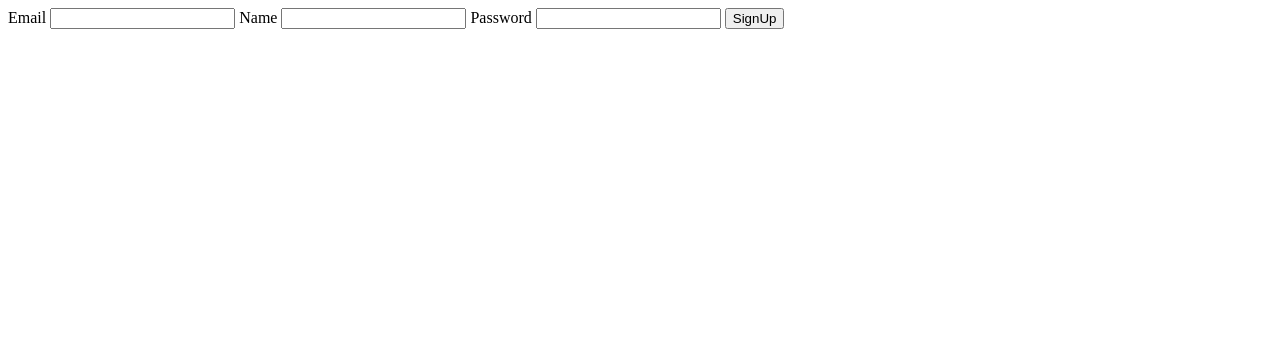
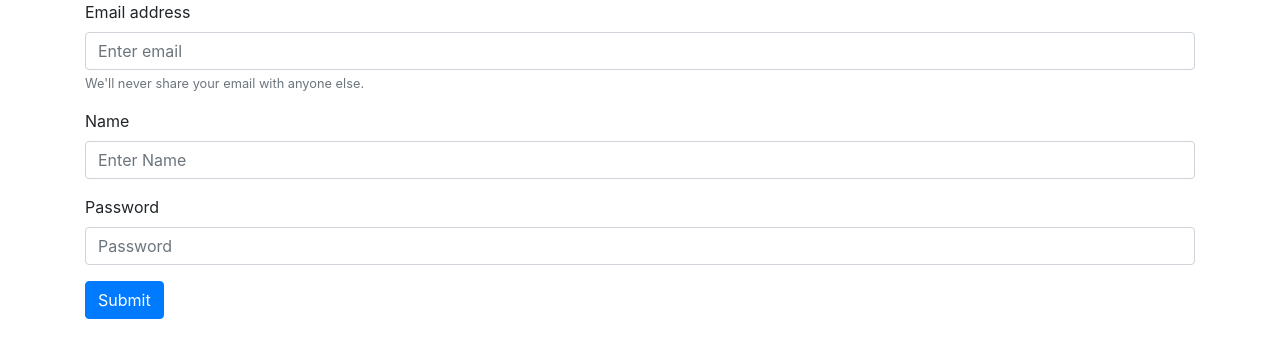
Before and after one commit to hardikbachhan/food-app, a website: page public/index.html in a window 1280 px wide. Drawn offline with nearby package versions, Linux system fonts and the light colour scheme.

Commit message:
add authRouter, create Signup Form, link user and authRouter to app.js

```diff
--- a/package.json
+++ b/package.json
@@ -12,5 +12,8 @@
   "dependencies": {
     "express": "^4.17.2",
     "lodash": "^4.17.21"
+  },
+  "devDependencies": {
+    "nodemon": "^2.0.15"
   }
 }
--- a/public/index.html
+++ b/public/index.html
@@ -1,22 +1,94 @@
 <!DOCTYPE html>
 <html lang="en">
-<head>
-    <meta charset="UTF-8">
-    <meta http-equiv="X-UA-Compatible" content="IE=edge">
-    <meta name="viewport" content="width=device-width, initial-scale=1.0">
-    <title>Document</title>
-</head>
-<body>
-    <form action="" method="post">
-        <label>Email</label>
-        <input type="email">
-        <label>Name</label>
-        <input type="text">
-        <label>Password</label>
-        <input type="password">
-        <button>SignUp</button>
-    </form>
+  <head>
+    <meta charset="UTF-8" />
+    <meta http-equiv="X-UA-Compatible" content="IE=edge" />
+    <meta name="viewport" content="width=device-width, initial-scale=1.0" />
+
+    <!-- Bootstrap CSS -->
+    <link
+      rel="stylesheet"
+      href="https://stackpath.bootstrapcdn.com/bootstrap/4.3.1/css/bootstrap.min.css"
+      integrity="sha384-ggOyR0iXCbMQv3Xipma34MD+dH/1fQ784/j6cY/iJTQUOhcWr7x9JvoRxT2MZw1T"
+      crossorigin="anonymous"
+    />
+
+    <title>SignUp Form</title>
+  </head>
+  <body>
+    <div class="container">
+      <form>   <!-- method="post" action="/auth/signup"> -->
+        <div class="form-group">
+          <label for="exampleInputEmail1">Email address</label>
+          <input
+            type="email"
+            class="form-control"
+            id="exampleInputEmail1"
+            aria-describedby="emailHelp"
+            placeholder="Enter email"
+          />
+          <small id="emailHelp" class="form-text text-muted"
+            >We'll never share your email with anyone else.</small
+          >
+        </div>
+        <div class="form-group">
+          <label for="exampleInputName">Name</label>
+          <input
+            type="name"
+            class="form-control"
+            id="exampleInputName"
+            aria-describedby="emailHelp"
+            placeholder="Enter Name"
+          />
+        </div>
+        <div class="form-group">
+          <label for="exampleInputPassword1">Password</label>
+          <input
+            type="password"
+            class="form-control"
+            id="exampleInputPassword1"
+            placeholder="Password"
+          />
+        </div>
+        <button type="submit" class="btn btn-primary">Submit</button>
+      </form>
+    </div>
+
+    <!-- Optional JavaScript -->
+    <!-- jQuery first, then Popper.js, then Bootstrap JS -->
+    <script
+      src="https://code.jquery.com/jquery-3.3.1.slim.min.js"
+      integrity="sha384-q8i/X+965DzO0rT7abK41JStQIAqVgRVzpbzo5smXKp4YfRvH+8abtTE1Pi6jizo"
+      crossorigin="anonymous"
+    ></script>
+    <script
+      src="https://cdnjs.cloudflare.com/ajax/libs/popper.js/1.14.7/umd/popper.min.js"
+      integrity="sha384-UO2eT0CpHqdSJQ6hJty5KVphtPhzWj9WO1clHTMGa3JDZwrnQq4sF86dIHNDz0W1"
+      crossorigin="anonymous"
+    ></script>
+    <script
+      src="https://stackpath.bootstrapcdn.com/bootstrap/4.3.1/js/bootstrap.min.js"
+      integrity="sha384-JjSmVgyd0p3pXB1rRibZUAYoIIy6OrQ6VrjIEaFf/nJGzIxFDsf4x0xIM+B07jRM"
+      crossorigin="anonymous"
+    ></script>
+
     <!-- Axios or fetch can be used -->
     <script src="https://cdn.jsdelivr.net/npm/axios/dist/axios.min.js"></script>
-</body>
+    <script>
+        let btn = document.querySelector("button");
+        btn.addEventListener("click", async (e) => {
+
+            e.preventDefault();  // prevent form reload.
+            console.log("button clicked");
+
+            let email = document.querySelector("input[type = 'email']").value;
+            let name = document.querySelector("input[type = 'name']").value;
+            let password = document.querySelector("input[type = 'password']").value;
+
+            let resp = await axios.post("/auth/signup", {email, name, password});
+            console.log("resp", resp);
+
+        });
+    </script>
+  </body>
 </html>
```
Also changed, not shown: app.js (+7 -1 lines), methods.js (+31 -20 lines), 2 other files.
